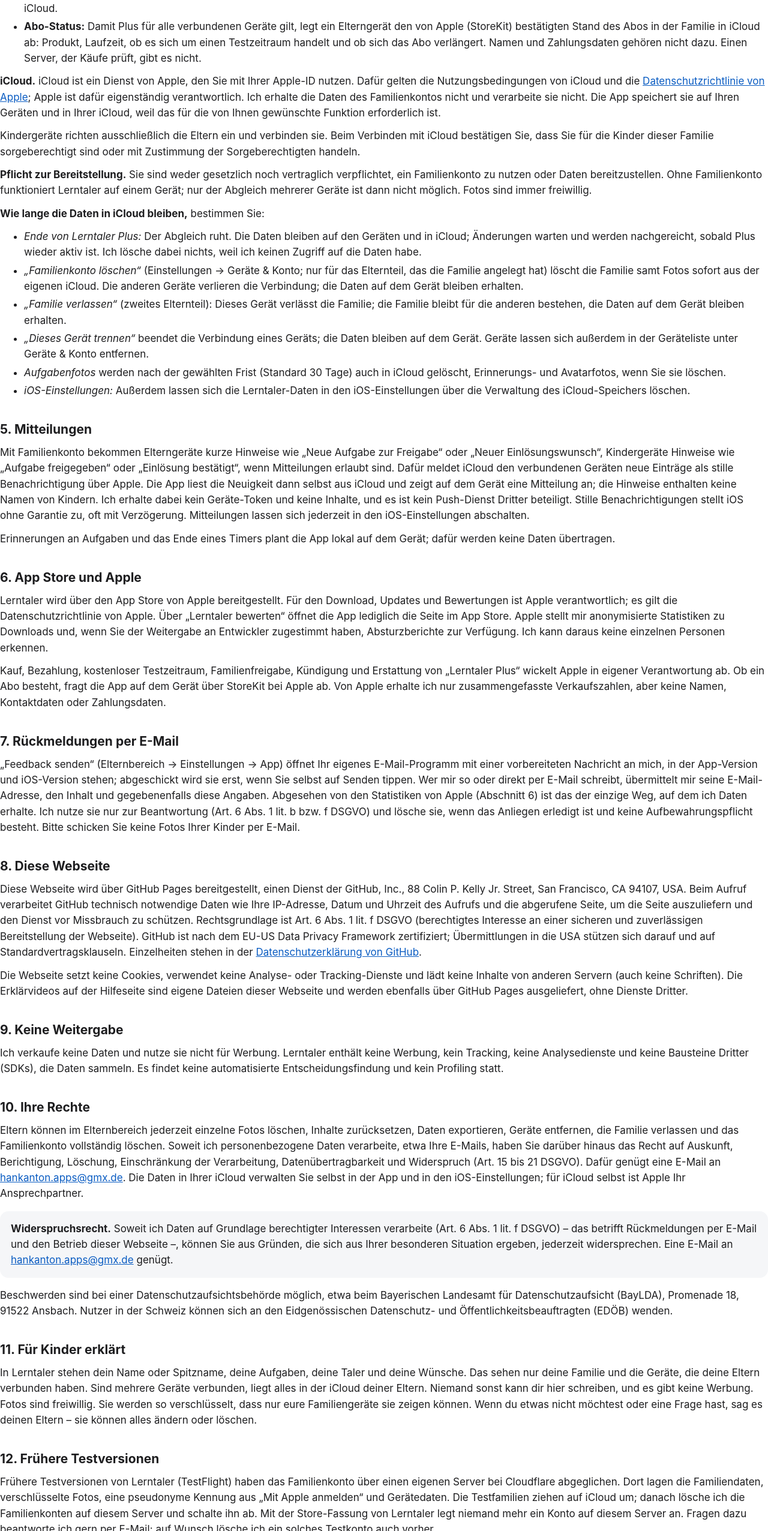
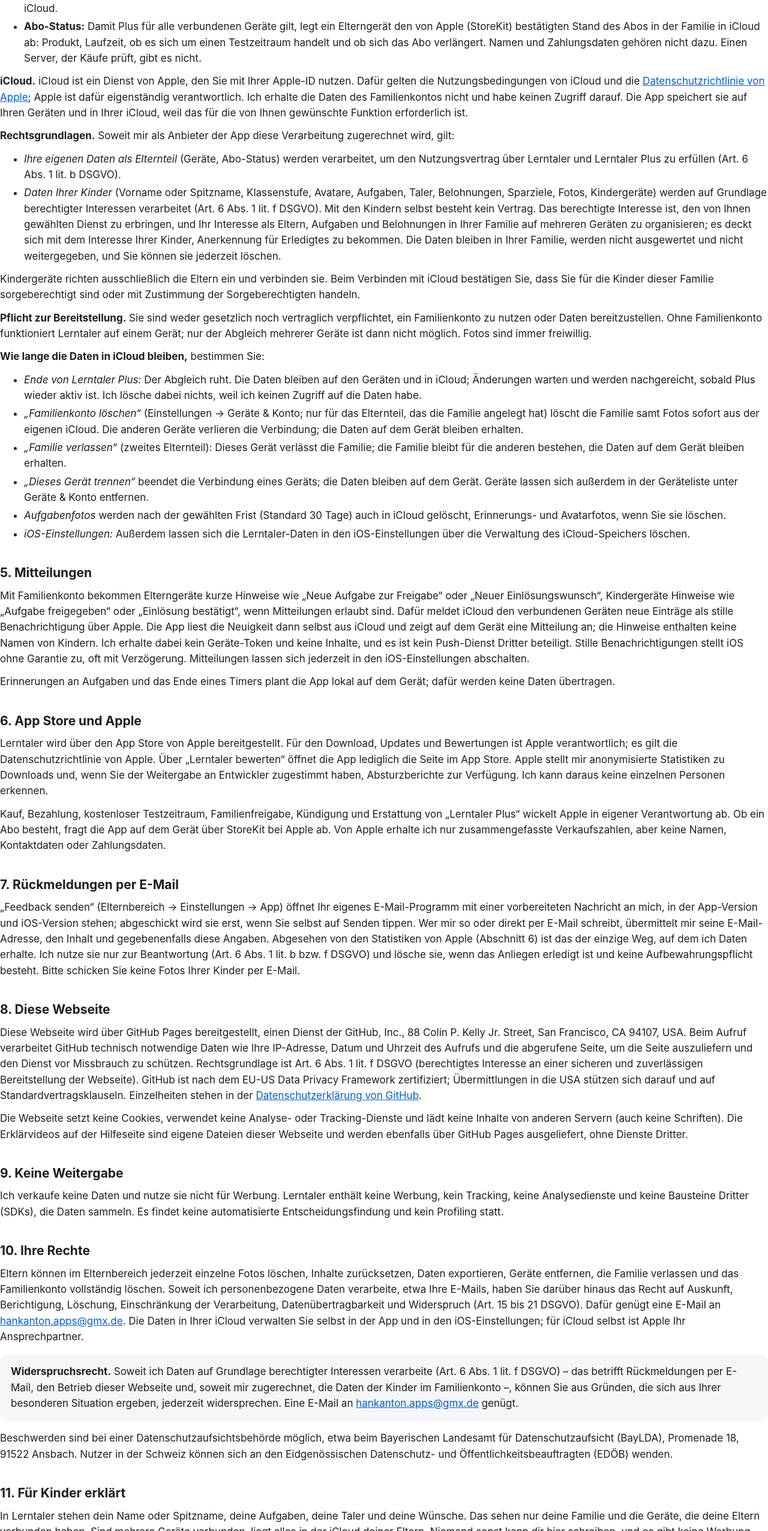
Before and after one commit to hankanton/hankanton.github.io, a plain HTML site: page lerntaler/datenschutz.html in a window 1280 px wide. Shown: the part 1566-4118 px from the top of the page at 60% size. Drawn offline with Linux system fonts and the light colour scheme.

Commit message:
Lerntaler Datenschutz: Rechtsgrundlagen für das Familienkonto vorsorglich beibehalten
Ob dem Anbieter die Verarbeitung in iCloud zugerechnet wird, ist nicht sicher geklärt
(EuGH C-683/21); deshalb bleiben lit. b/f und das Widerspruchsrecht dafür stehen.

Co-Authored-By: Claude Opus 5.5 <noreply@anthropic.com>

```diff
--- a/lerntaler/datenschutz.html
+++ b/lerntaler/datenschutz.html
@@ -90,8 +90,20 @@
   <p><strong>iCloud.</strong> iCloud ist ein Dienst von Apple, den Sie mit Ihrer Apple-ID nutzen. Dafür gelten die
   Nutzungsbedingungen von iCloud und die <a href="https://www.apple.com/de/legal/privacy/">Datenschutzrichtlinie
   von Apple</a>; Apple ist dafür eigenständig verantwortlich. Ich erhalte die Daten des Familienkontos nicht und
-  verarbeite sie nicht. Die App speichert sie auf Ihren Geräten und in Ihrer iCloud, weil das für die von Ihnen
+  habe keinen Zugriff darauf. Die App speichert sie auf Ihren Geräten und in Ihrer iCloud, weil das für die von Ihnen
   gewünschte Funktion erforderlich ist.</p>
+  <p><strong>Rechtsgrundlagen.</strong> Soweit mir als Anbieter der App diese Verarbeitung zugerechnet wird, gilt:</p>
+  <ul>
+    <li><em>Ihre eigenen Daten als Elternteil</em> (Geräte, Abo-Status) werden verarbeitet, um den Nutzungsvertrag über
+      Lerntaler und Lerntaler Plus zu erfüllen (Art. 6 Abs. 1 lit. b DSGVO).</li>
+    <li><em>Daten Ihrer Kinder</em> (Vorname oder Spitzname, Klassenstufe, Avatare, Aufgaben, Taler, Belohnungen,
+      Sparziele, Fotos, Kindergeräte) werden auf Grundlage berechtigter Interessen verarbeitet (Art. 6 Abs. 1 lit. f
+      DSGVO). Mit den Kindern selbst besteht kein Vertrag. Das berechtigte Interesse ist, den von Ihnen gewählten
+      Dienst zu erbringen, und Ihr Interesse als Eltern, Aufgaben und Belohnungen in Ihrer Familie auf mehreren
+      Geräten zu organisieren; es deckt sich mit dem Interesse Ihrer Kinder, Anerkennung für Erledigtes zu bekommen.
+      Die Daten bleiben in Ihrer Familie, werden nicht ausgewertet und nicht weitergegeben, und Sie können sie
+      jederzeit löschen.</li>
+  </ul>
   <p>Kindergeräte richten ausschließlich die Eltern ein und verbinden sie. Beim Verbinden mit iCloud bestätigen
   Sie, dass Sie für die Kinder dieser Familie sorgeberechtigt sind oder mit Zustimmung der Sorgeberechtigten
   handeln.</p>
@@ -175,7 +187,8 @@
   </p>
   <div class="card">
     <p><strong>Widerspruchsrecht.</strong> Soweit ich Daten auf Grundlage berechtigter Interessen verarbeite (Art. 6
-    Abs. 1 lit. f DSGVO) – das betrifft Rückmeldungen per E-Mail und den Betrieb dieser Webseite –, können Sie aus
+    Abs. 1 lit. f DSGVO) – das betrifft Rückmeldungen per E-Mail, den Betrieb dieser Webseite und, soweit mir
+    zugerechnet, die Daten der Kinder im Familienkonto –, können Sie aus
     Gründen, die sich aus Ihrer besonderen Situation ergeben, jederzeit widersprechen. Eine E-Mail an
     <a href="mailto:hankanton.apps@gmx.de">hankanton.apps@gmx.de</a> genügt.</p>
   </div>
```
Also changed, not shown: lerntaler/en/privacy.html (+15 -3 lines).
